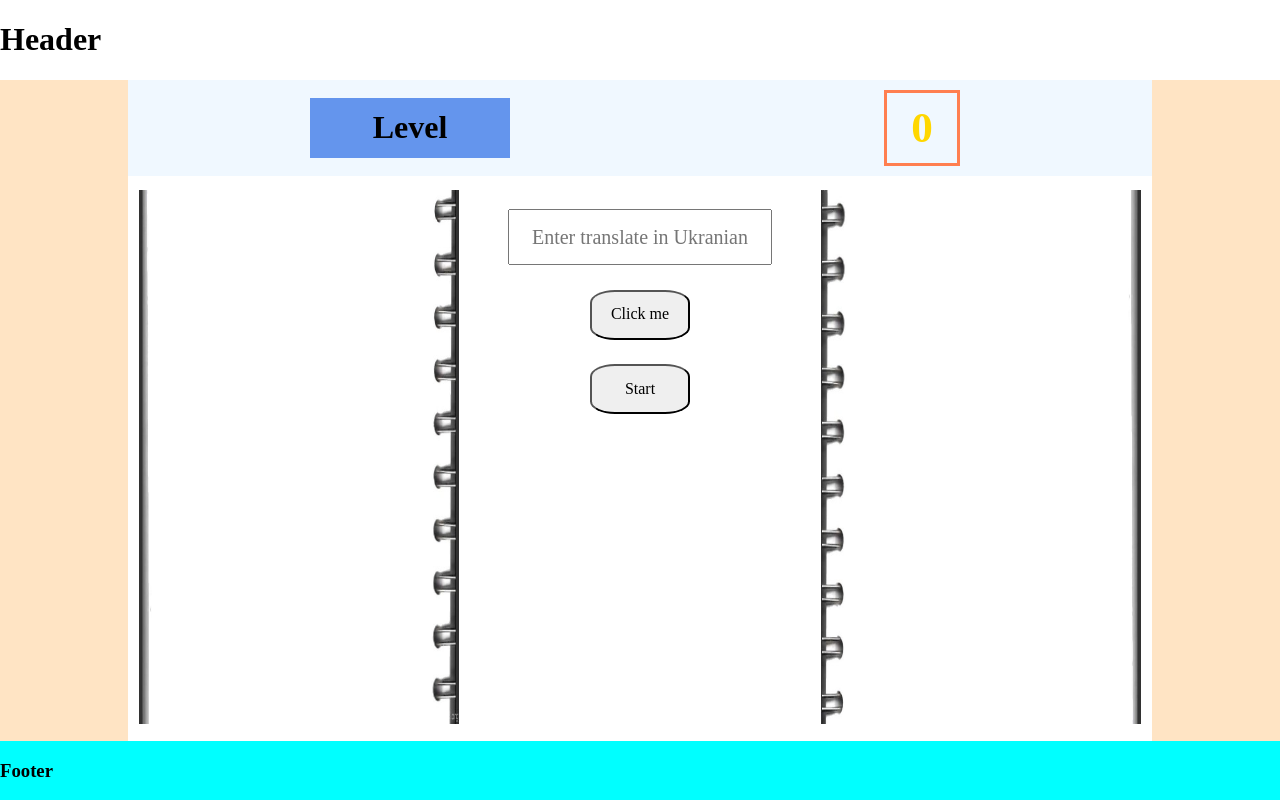
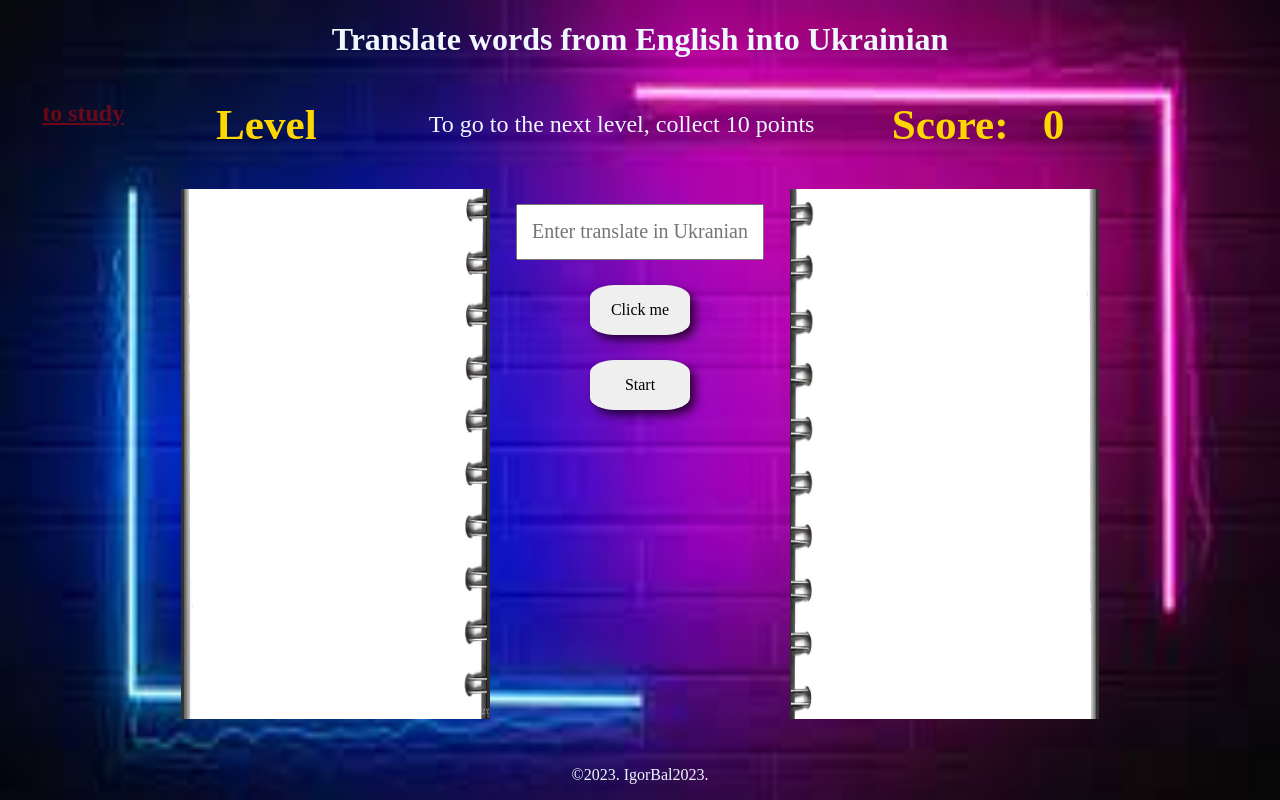
Before and after one commit to IgorBal2023/Modul-JS15, a plain HTML site: page index.html in a window 1280 px wide. Drawn offline with Linux system fonts and the light colour scheme.

Commit message:
background+CSS

```diff
--- a/CSS/style.css
+++ b/CSS/style.css
@@ -8,10 +8,14 @@ body {
   display: flex;
   flex-direction: column;
   min-height: 100vh;
+  background-image: url(../img/back1.jpg);
+  background-size: 100% 100%;
 }
 .header {
   display: flex;
   width: 100%;
+  color: aliceblue;
+  justify-content: center;
 }
 .container-wrapper {
   display: flex;
@@ -21,33 +25,49 @@ body {
 }
 .leftAsaide {
   display: flex;
-  width: 10%;
+  width: 13%;
   order: 1;
-  background-color: bisque;
+  justify-content: center;
+}
+.errorWord {
+  display: inline-block;
+  text-align: center;
+  width: 90%;
+  justify-content: center;
+  color: red;
+}
+.errorWord h2 {
+  text-decoration: underline;
+  color: rgb(255, 1, 1);
+  opacity: 0.4;
+}
+.errorWordsUl,
+.valueWord,
+.keyWord {
+  padding: 0;
 }
 .rightAsaide {
   display: flex;
-  width: 10%;
+  width: 13%;
   order: 3;
-  background-color: bisque;
 }
 .main {
   display: flex;
   flex-direction: column;
-  width: 80%;
+  width: 74%;
   order: 2;
 }
 .footer {
   bottom: 0;
   width: 100%;
-  background-color: aqua;
+  text-align: center;
+  color: aliceblue;
 }
 .headerMain {
   display: flex;
   position: relative;
   align-items: center;
-  justify-content: space-around;
-  background-color: aliceblue;
+  justify-content: space-between;
 }
 .level {
   display: flex;
@@ -55,11 +75,17 @@ body {
   align-items: center;
   width: 200px;
   height: 60px;
-  font-size: 2rem;
+  font-size: 2.7rem;
   font-weight: bold;
-  background-color: cornflowerblue;
+  color: gold;
+
 }
-.score {
+.task{
+  text-align: center;
+  color: aliceblue;
+  font-size: 1.5rem;
+}
+.scoreContainer,.score {
   display: flex;
   justify-content: center;
   align-items: center;
@@ -71,21 +97,24 @@ body {
   color: gold;
   font-size: 2.7rem;
   font-weight: bold;
-  border: 3px solid coral;
 }
 .container {
   display: flex;
   justify-content: space-around;
   align-items: center;
   min-height: 85%;
+  padding-left: 15px;
+  padding-right: 15px;
 }
 .keyWordAll {
   display: flex;
   justify-content: center;
   width: 25vw;
-  height: 95%;
+  height: 65vh;
   background-image: url(../img/whitenoutepade.jpg);
   background-size: 100% 100%;
+  padding: 5px;
+  overflow: hidden;
 }
 li {
   font-size: 1.5rem;
@@ -98,7 +127,7 @@ li {
   width: 25vw;
   height: 95%;
 }
-.containerAction{
+.containerAction {
   display: flex;
   flex-direction: column;
   width: 80%;
@@ -117,28 +146,40 @@ li {
 #myButton {
   width: 100px;
   height: 50px;
+  border: none;
   border-radius: 25%;
+  cursor: pointer;
+  box-shadow: 5px 5px 10px rgba(0, 0, 0, 0.7);
+  transition: transform 0.2s, box-shadow 0.2s;
 }
-#start{
+#start {
   width: 100px;
   height: 50px;
+  border: none;
   border-radius: 25%;
+  cursor: pointer;
+  box-shadow: 5px 5px 10px rgba(0, 0, 0, 0.7);
+  transition: transform 0.2s, box-shadow 0.2s;
 }
 .valueWordAll {
   display: flex;
   justify-content: center;
   width: 25vw;
-  height: 95%;
+  height: 65vh;
   background-image: url(../img/whitenoutepade2.jpg);
   background-size: 100% 100%;
-
+  padding: 5px;
+  overflow: hidden;
 }
-.firstString{
- opacity: 0;
+.valueWord {
+  padding: 0;
 }
-.correctAnswer{
-  color: green;
+.firstString {
+  opacity: 0;
 }
-.inCorrectAnswer{
+.correctAnswer {
+  color: limegreen;
+}
+.inCorrectAnswer {
   color: red;
 }
--- a/JS/dictionary.js
+++ b/JS/dictionary.js
@@ -1,5 +1,4 @@
-
-export const dictionary1 = {
+const dictionary1 = {
   how: "як",
   where: "де",
   when: "коли",
@@ -12,25 +11,30 @@ export const dictionary1 = {
   she: "вона",
   it: "воно",
   we: "ми",
-    they:"вони",
+  they: "вони",
 };
-  export const dictionary2 = {
+const dictionary2 = {
   learn: "вивчати",
   laptop: "ноутбук",
   keys: "ключи",
   afternoon: "день",
   table: "стіл",
-    place: "місто",
+  place: "місце",
   wallet: "гаманець",
   coin: "монета",
   word: "слово",
   late: "пізно",
   early: "рано",
   write: "писати",
-    book:"книга",
+  book: "книга",
+};
+
+const dictionary3 = {
+  "level in development": "",
 };
 
 export const data = {
   1: dictionary1,
   2: dictionary2,
-}
+  3: dictionary3,
+};
--- a/JS/script.js
+++ b/JS/script.js
@@ -15,6 +15,8 @@ const level = document.querySelector(`.level`);
 level.innerText = `Level  `;
 const errorWords = [];
 const errorArrow = document.querySelector(`.errorWordsUl`);
+
+
 
 // функція, яка рандомно викликає та виводить ключі
 const keyFunction = () => {
@@ -47,7 +49,7 @@ function coinAnswer(userAnswer) {
       "afterend",
       `<li class="correctAnswer">${userAnswer}</li>`
     );
-    if (parseInt(score.innerText) >= 10) {
+    if (parseInt(score.innerText) >= 2) {
       number++;
       score.innerText = 0;
       dictionaryNumber = data[number];
@@ -65,9 +67,24 @@ function coinAnswer(userAnswer) {
   keyFunction();
 }
 
-//start button прив'язка до кнопки
+//start button прив'язка до кнопки, анімація кнопок
 start.addEventListener(`click`, keyFunction, { once: true });
+start.addEventListener(`click`, () => {
+  (start.style.transform = `translateY(-3px)`),
+    (start.style.boxShadow = `0 3px 6px rgba(0, 0, 0, 0.1)`),
+    (start.style.backgroundColor = `lime`);
+});
 button.addEventListener(`click`, insertAnswer);
+button.addEventListener(`mousedown`, () => {
+  (button.style.transform = `translateY(-3px)`),
+    (button.style.boxShadow = `0 3px 6px rgba(0, 0, 0, 0.1)`),
+    button.style.backgroundColor = `	gainsboro`;
+});
+button.addEventListener(`mouseup`, () => {
+  (button.style.transform = `translateY(0px)`),
+    (button.style.boxShadow = `5px 5px 10px rgba(0, 0, 0, 0.7)`),
+    button.style.backgroundColor = `white`;
+});
 answer.addEventListener("keyup", function (event) {
   if (event.key === "Enter") {
     button.click();
--- a/index.html
+++ b/index.html
@@ -10,11 +10,12 @@
   <body>
     <div class="wrapper">
       <header class="header">
-        <h1>Header</h1>
+        <h1>Translate words from English into Ukrainian</h1>
       </header>
       <div class="container-wrapper">
         <aside class="leftAsaide">
           <div class="errorWord">
+            <h2>to study</h2>
             <ul class="errorWordsUl"></ul>
           </div>
         </aside>
@@ -22,7 +23,9 @@
         <main class="main">
           <div class="headerMain">
             <div class="level"></div>
-            <div class="score"></div>
+            <div class="task">To go to the next level, collect 10 points</div>
+            <div class="scoreContainer">Score:
+            <div class="score"></div></div>
           </div>
           <div class="container">
             <div class="keyWordAll">
@@ -43,14 +46,14 @@
             </div>
             <div class="valueWordAll">
               <ul class="valueWord">
-                <li class="firstString"> --- </li>
+                <li class="firstString">---</li>
               </ul>
             </div>
           </div>
         </main>
       </div>
       <footer class="footer">
-        <h3>Footer</h3>
+        <p>&copy;2023. IgorBal2023.</p>
       </footer>
     </div>
     <script type="module" src="./JS/dictionary.js"></script>
```
Also changed, not shown: img/back1.jpg (added). Lines whose indentation alone changed are shown as unchanged.
